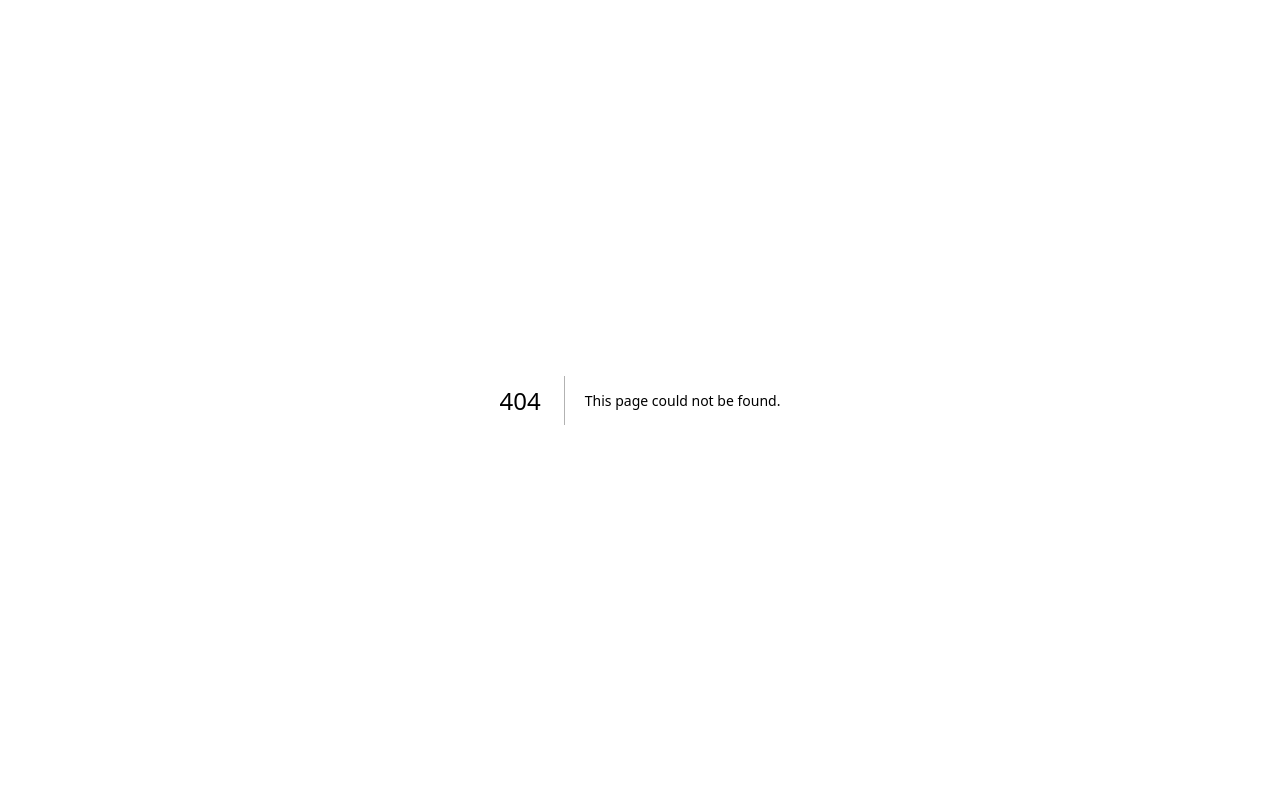
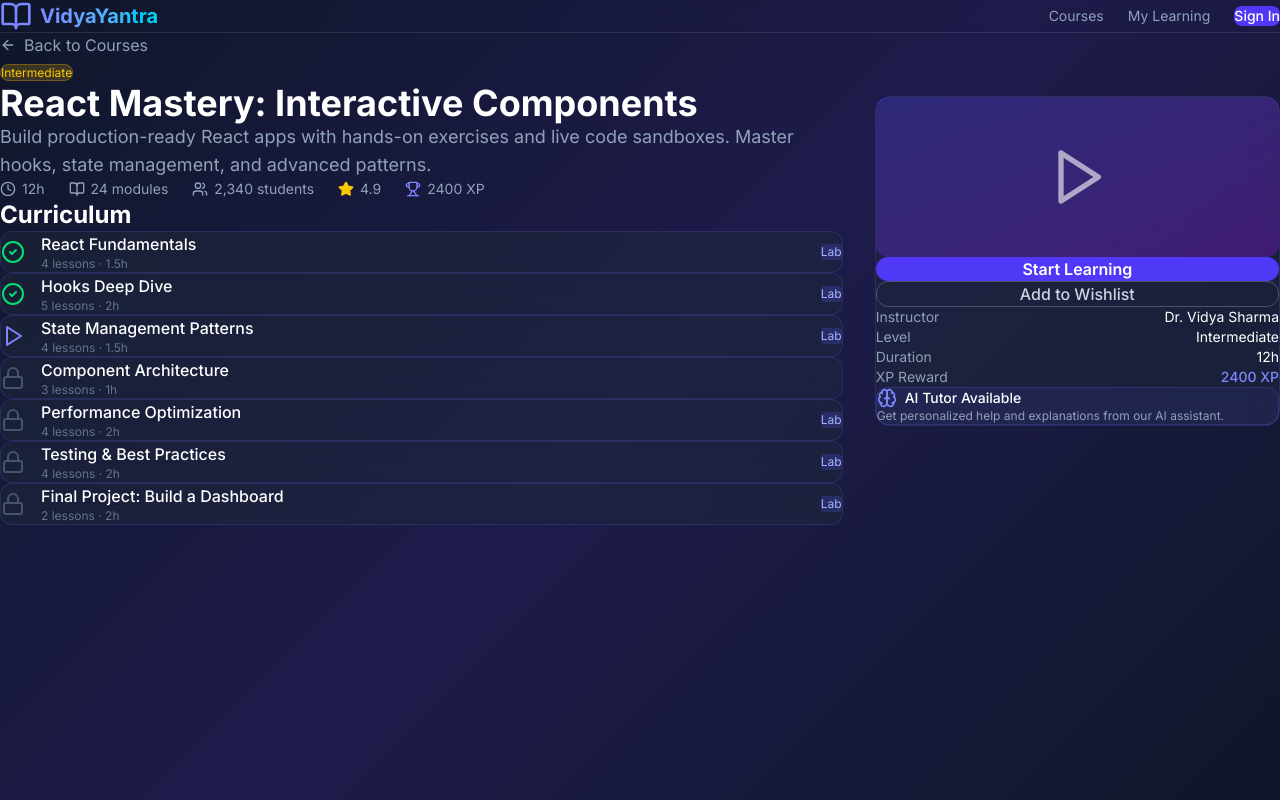
Before and after one commit to ganeshgowri-ASA/VidyaYantra, a Next.js app: page /courses/1 in a window 1280 px wide. Before the commit this address had no page. Built offline with nearby package versions, Linux system fonts and the light colour scheme.

Commit message:
nirmaan: add course detail page with curriculum, sidebar, AI tutor

```diff
--- /dev/null
+++ b/src/app/courses/[id]/page.tsx
@@ -0,0 +1,120 @@
+import { BookOpen, Clock, Users, Star, Play, Code2, CheckCircle2, Lock, ArrowLeft, Trophy, Brain } from 'lucide-react'
+import Link from 'next/link'
+
+const courseData = {
+  title: 'React Mastery: Interactive Components',
+  desc: 'Build production-ready React apps with hands-on exercises and live code sandboxes. Master hooks, state management, and advanced patterns.',
+  level: 'Intermediate',
+  duration: '12h',
+  students: 2340,
+  rating: 4.9,
+  modules: 24,
+  xp: 2400,
+  instructor: 'Dr. Vidya Sharma',
+}
+
+const curriculum = [
+  { id: 1, title: 'React Fundamentals', lessons: 4, duration: '1.5h', completed: true, hasLab: true },
+  { id: 2, title: 'Hooks Deep Dive', lessons: 5, duration: '2h', completed: true, hasLab: true },
+  { id: 3, title: 'State Management Patterns', lessons: 4, duration: '1.5h', completed: false, hasLab: true },
+  { id: 4, title: 'Component Architecture', lessons: 3, duration: '1h', completed: false, hasLab: false },
+  { id: 5, title: 'Performance Optimization', lessons: 4, duration: '2h', completed: false, hasLab: true },
+  { id: 6, title: 'Testing & Best Practices', lessons: 4, duration: '2h', completed: false, hasLab: true },
+  { id: 7, title: 'Final Project: Build a Dashboard', lessons: 2, duration: '2h', completed: false, hasLab: true },
+]
+
+export default async function CourseDetail({ params }: { params: Promise<{ id: string }> }) {
+  const { id } = await params
+  return (
+    <main className="min-h-screen">
+      <nav className="flex items-center justify-between px-6 md:px-12 py-4 border-b border-white/10 backdrop-blur-md sticky top-0 z-50">
+        <Link href="/" className="flex items-center gap-2">
+          <BookOpen className="w-8 h-8 text-indigo-400" />
+          <span className="text-xl font-bold bg-gradient-to-r from-indigo-400 to-cyan-400 bg-clip-text text-transparent">VidyaYantra</span>
+        </Link>
+        <div className="hidden md:flex items-center gap-6 text-sm text-slate-400">
+          <Link href="/courses" className="hover:text-white transition">Courses</Link>
+          <Link href="#" className="hover:text-white transition">My Learning</Link>
+          <Link href="#" className="px-4 py-2 bg-indigo-600 hover:bg-indigo-500 rounded-lg text-white transition font-medium">Sign In</Link>
+        </div>
+      </nav>
+
+      <div className="px-4 md:px-12 py-8 max-w-7xl mx-auto">
+        <Link href="/courses" className="inline-flex items-center gap-2 text-slate-400 hover:text-white transition mb-6">
+          <ArrowLeft className="w-4 h-4" /> Back to Courses
+        </Link>
+
+        <div className="grid lg:grid-cols-3 gap-8">
+          {/* Main Content */}
+          <div className="lg:col-span-2">
+            <div className="mb-6">
+              <span className="text-xs px-2.5 py-1 rounded-full border bg-yellow-500/20 text-yellow-400 border-yellow-500/30">{courseData.level}</span>
+            </div>
+            <h1 className="text-3xl md:text-4xl font-bold text-white mb-4">{courseData.title}</h1>
+            <p className="text-slate-400 text-lg mb-6">{courseData.desc}</p>
+            <div className="flex flex-wrap items-center gap-6 text-sm text-slate-400 mb-8">
+              <span className="flex items-center gap-1.5"><Clock className="w-4 h-4" /> {courseData.duration}</span>
+              <span className="flex items-center gap-1.5"><BookOpen className="w-4 h-4" /> {courseData.modules} modules</span>
+              <span className="flex items-center gap-1.5"><Users className="w-4 h-4" /> {courseData.students.toLocaleString()} students</span>
+              <span className="flex items-center gap-1.5"><Star className="w-4 h-4 text-yellow-400 fill-yellow-400" /> {courseData.rating}</span>
+              <span className="flex items-center gap-1.5"><Trophy className="w-4 h-4 text-indigo-400" /> {courseData.xp} XP</span>
+            </div>
+
+            {/* Curriculum */}
+            <h2 className="text-2xl font-bold text-white mb-4">Curriculum</h2>
+            <div className="space-y-3">
+              {curriculum.map((m, i) => (
+                <div key={m.id} className="glass rounded-xl p-4 flex items-center justify-between hover:border-indigo-500/50 transition cursor-pointer">
+                  <div className="flex items-center gap-4">
+                    {m.completed ? (
+                      <CheckCircle2 className="w-6 h-6 text-green-400" />
+                    ) : i <= 2 ? (
+                      <Play className="w-6 h-6 text-indigo-400" />
+                    ) : (
+                      <Lock className="w-6 h-6 text-slate-600" />
+                    )}
+                    <div>
+                      <h3 className="text-white font-medium">{m.title}</h3>
+                      <p className="text-xs text-slate-500">{m.lessons} lessons &middot; {m.duration}</p>
+                    </div>
+                  </div>
+                  <div className="flex gap-2">
+                    {m.hasLab && <span className="text-xs px-2 py-1 rounded bg-indigo-500/20 text-indigo-300">Lab</span>}
+                  </div>
+                </div>
+              ))}
+            </div>
+          </div>
+
+          {/* Sidebar */}
+          <div className="lg:col-span-1">
+            <div className="glass rounded-2xl p-6 sticky top-24">
+              <div className="h-40 rounded-xl bg-gradient-to-br from-indigo-600/30 to-purple-600/30 flex items-center justify-center mb-6">
+                <Play className="w-16 h-16 text-white/60" />
+              </div>
+              <button className="w-full py-3 bg-indigo-600 hover:bg-indigo-500 rounded-xl text-white font-semibold transition mb-3">
+                Start Learning
+              </button>
+              <button className="w-full py-3 border border-slate-600 hover:border-indigo-500 rounded-xl text-slate-300 hover:text-white transition font-medium mb-6">
+                Add to Wishlist
+              </button>
+              <div className="space-y-3 text-sm">
+                <div className="flex justify-between"><span className="text-slate-400">Instructor</span><span className="text-white">{courseData.instructor}</span></div>
+                <div className="flex justify-between"><span className="text-slate-400">Level</span><span className="text-white">{courseData.level}</span></div>
+                <div className="flex justify-between"><span className="text-slate-400">Duration</span><span className="text-white">{courseData.duration}</span></div>
+                <div className="flex justify-between"><span className="text-slate-400">XP Reward</span><span className="text-indigo-400 font-medium">{courseData.xp} XP</span></div>
+              </div>
+              <div className="mt-6 p-4 rounded-xl bg-indigo-500/10 border border-indigo-500/20">
+                <div className="flex items-center gap-2 mb-2">
+                  <Brain className="w-5 h-5 text-indigo-400" />
+                  <span className="text-sm font-medium text-white">AI Tutor Available</span>
+                </div>
+                <p className="text-xs text-slate-400">Get personalized help and explanations from our AI assistant.</p>
+              </div>
+            </div>
+          </div>
+        </div>
+      </div>
+    </main>
+  )
+}
```
